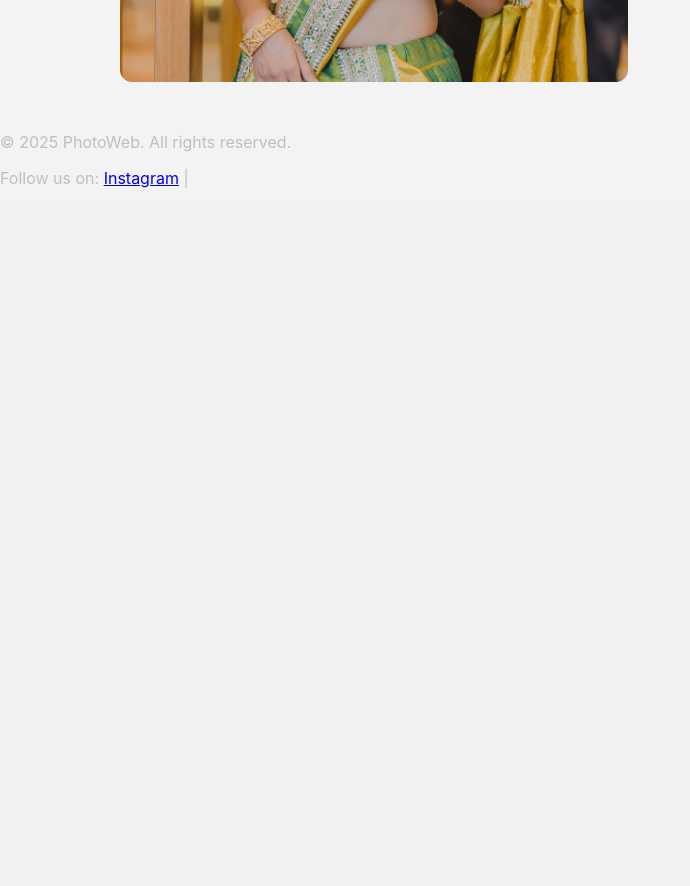
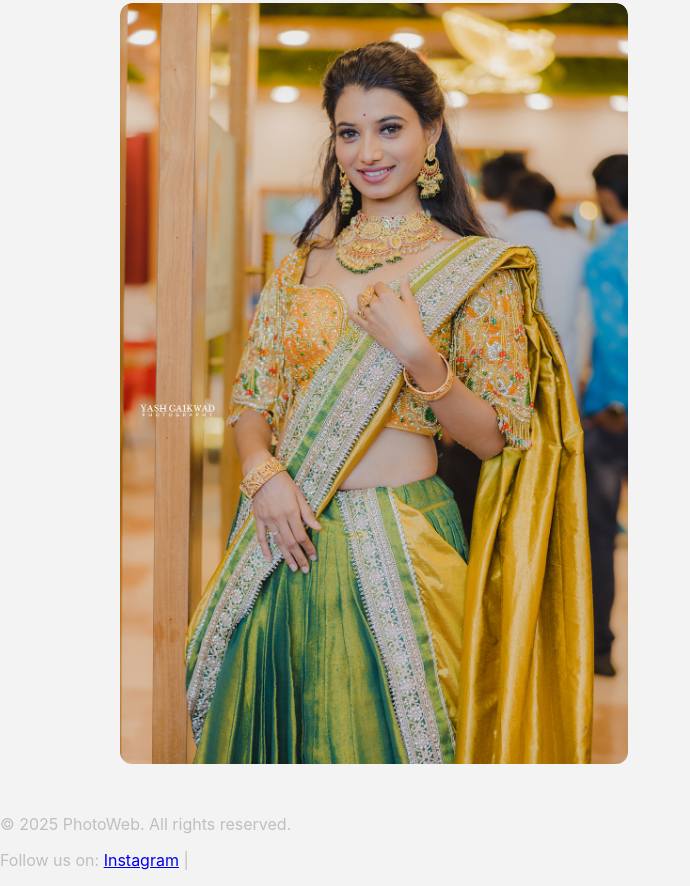
Before and after one commit to AdityaGaikwad6430/Photo-web, a Flask app: page /gallery/bridal in a window 1280 px wide. Shown: the part 1006-1892 px from the top of the page, without its empty margins (0-690 px from the left). Before the commit the page ends 1194 px from the top, so only its background shows below. Run offline with Flask 3, Linux system fonts and the light colour scheme.

Commit message:
files updated

```diff
--- a/static/style.css
+++ b/static/style.css
@@ -171,7 +171,7 @@ body {
 
 .gallery-item img {
   width: 100%;
-  height: 280px;
+  height: auto;
   object-fit: cover;
   border-radius: 12px;
   transition: transform 0.4s ease;
```
